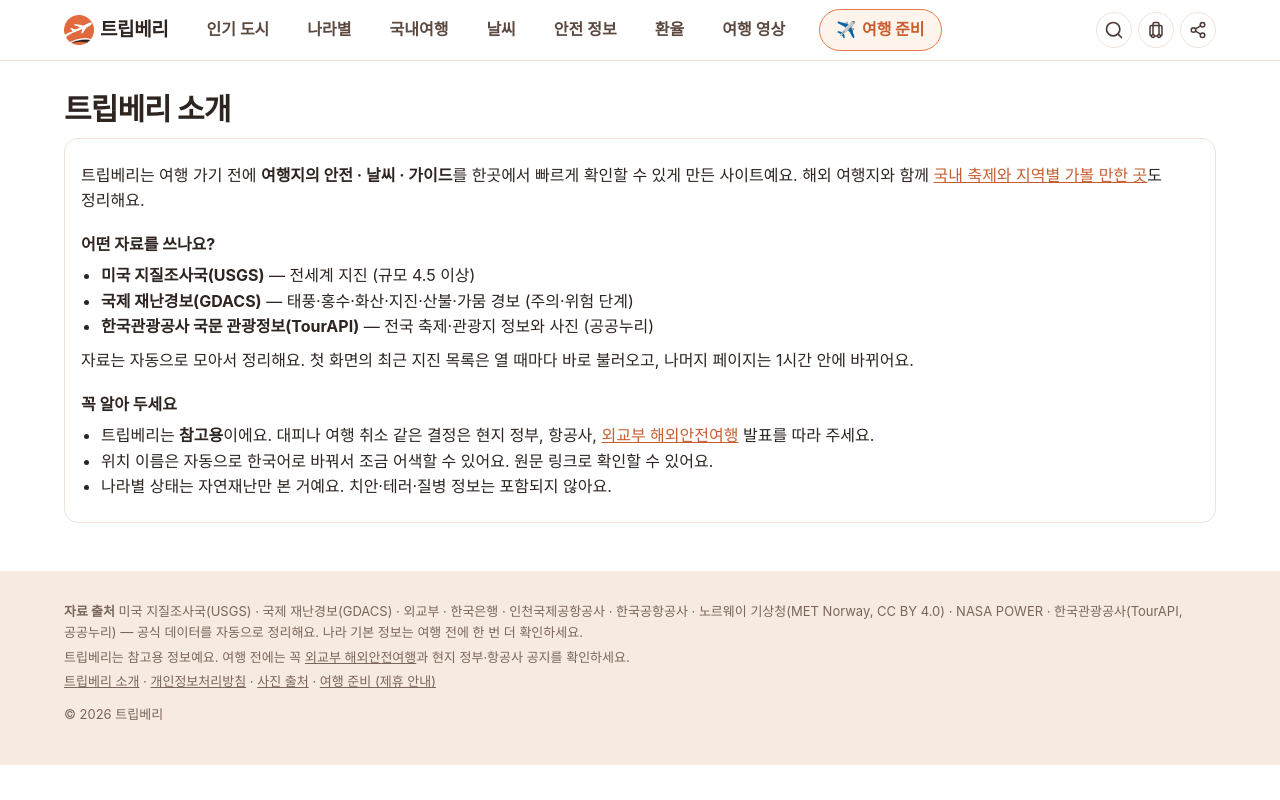
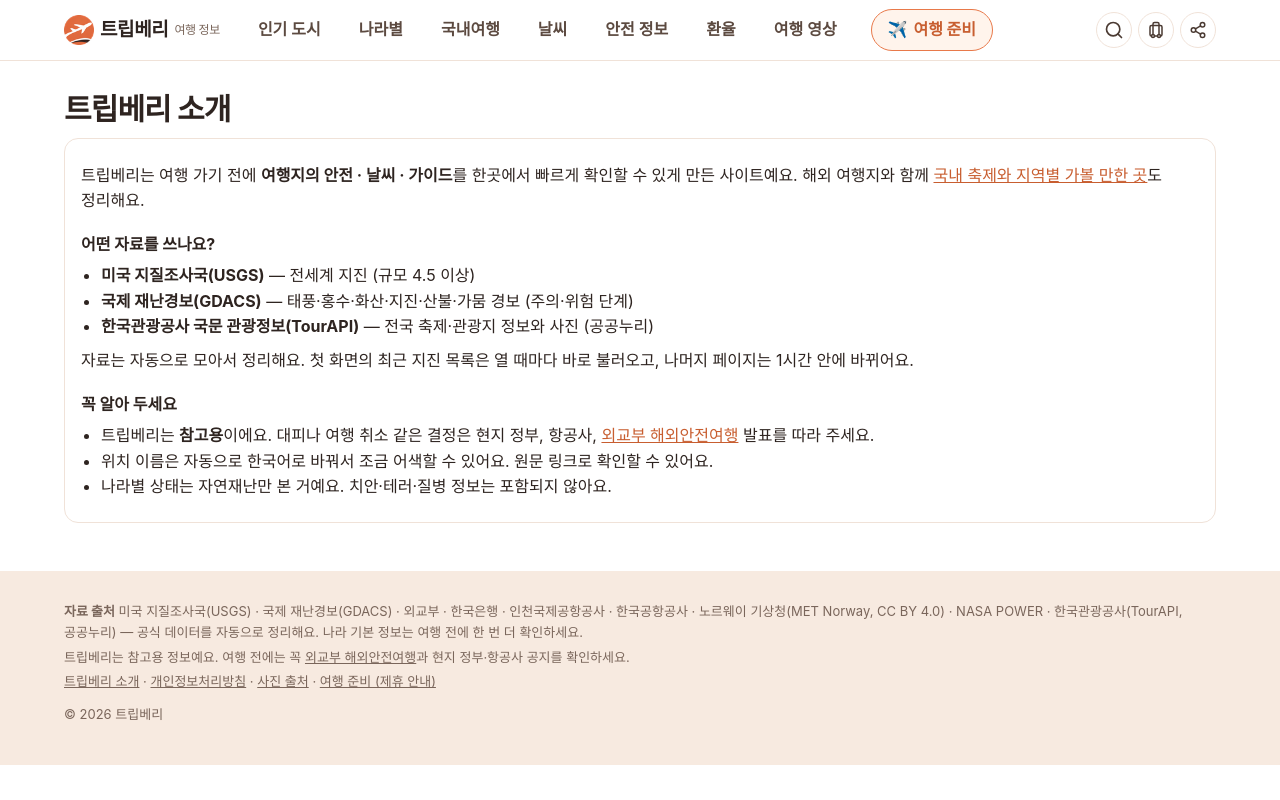
Before and after one commit to bsowon88-design/romingo, an Astro site: page /about in a window 1280 px wide. Built offline with nearby package versions, Linux system fonts and the light colour scheme; Astro itself is replaced by a stand-in of ours; no server answers; a web font is replaced by a local one.

Commit message:
로고 옆 문구 '여행 정보' · 인기 관광지 순위

```diff
--- a/src/layouts/Base.astro
+++ b/src/layouts/Base.astro
@@ -53,7 +53,7 @@ const isOn = (href) => (href === '/' ? path === '/' : path.startsWith(href) || (
 <body>
   <header class="top">
     <div class="wrap top-in">
-      <a href="/" class="logo"><img class="logo-img" src="/favicon-48.png" srcset="/favicon-48.png 1x, /apple-touch-icon.png 2x" width="30" height="30" alt="트립베리 홈" /><span class="logo-txt">트립베리</span><small>{SITE_TAGLINE}</small></a>
+      <a href="/" class="logo"><img class="logo-img" src="/favicon-48.png" srcset="/favicon-48.png 1x, /apple-touch-icon.png 2x" width="30" height="30" alt="트립베리 홈" /><span class="logo-txt">트립베리</span><small>여행 정보</small></a>
       <nav id="mainnav">
         {nav.map(([href, label, icon]) => (
           <a href={href} class:list={{ on: isOn(href), hot: href === '/prep/' }}><Icon name={icon} size={18} />{href === '/prep/' && <span class="hx">✈️ </span>}{label}</a>
@@ -342,7 +342,8 @@ const isOn = (href) => (href === '/' ? path === '/' : path.startsWith(href) || (
   .hasbg.photo::after { content: ''; position: absolute; inset: 0; z-index: -1; background: linear-gradient(180deg, rgba(0,0,0,.15) 0%, rgba(0,0,0,.55) 100%); }
   .flag { display: inline-block; vertical-align: -2px; border-radius: 2px; box-shadow: 0 0 0 1px rgba(0,0,0,.08); object-fit: cover; }
   .logo small, .sbtn span { white-space: nowrap; }
-  @media (max-width: 1720px) { .logo small { display: none; } }
+  /* 로고 옆 짧은 말 — 메뉴 자리가 좁은 폭에서는 숨김 */
+  @media (max-width: 1279px) { .logo small { display: none; } }
   /* 메뉴가 8개라 PC 폭이 좁으면 오른쪽 버튼은 아이콘만 */
   @media (min-width: 1024px) and (max-width: 1560px) { .tact .sbtn span { display: none; } .tact .sbtn { padding: 0; width: 36px; height: 36px; display: grid; place-items: center; border-radius: 50%; } }
   @media (min-width: 1024px) and (max-width: 1180px) { .top nav { gap: 6px !important; } .top nav a { padding: 8px 6px !important; font-size: 15px !important; } .top nav a.hot { padding: 6px 11px !important; } }
```
